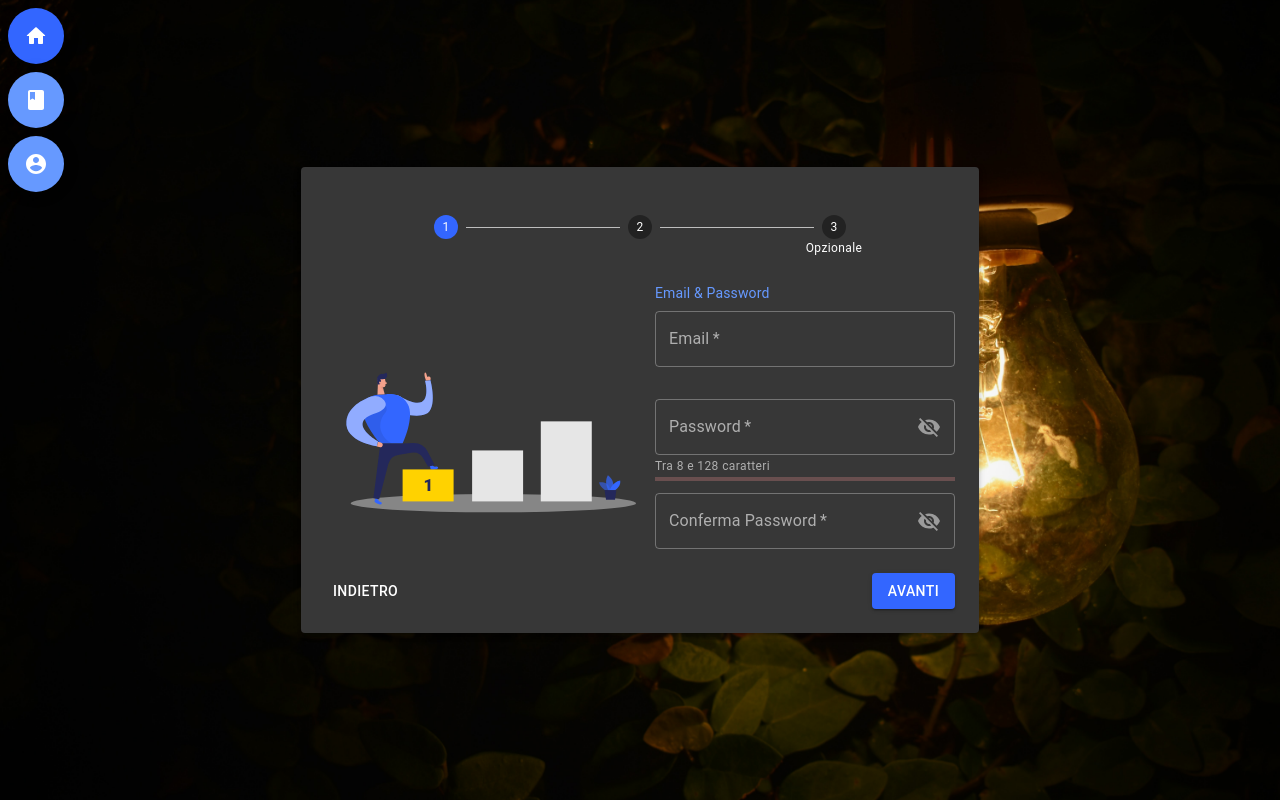
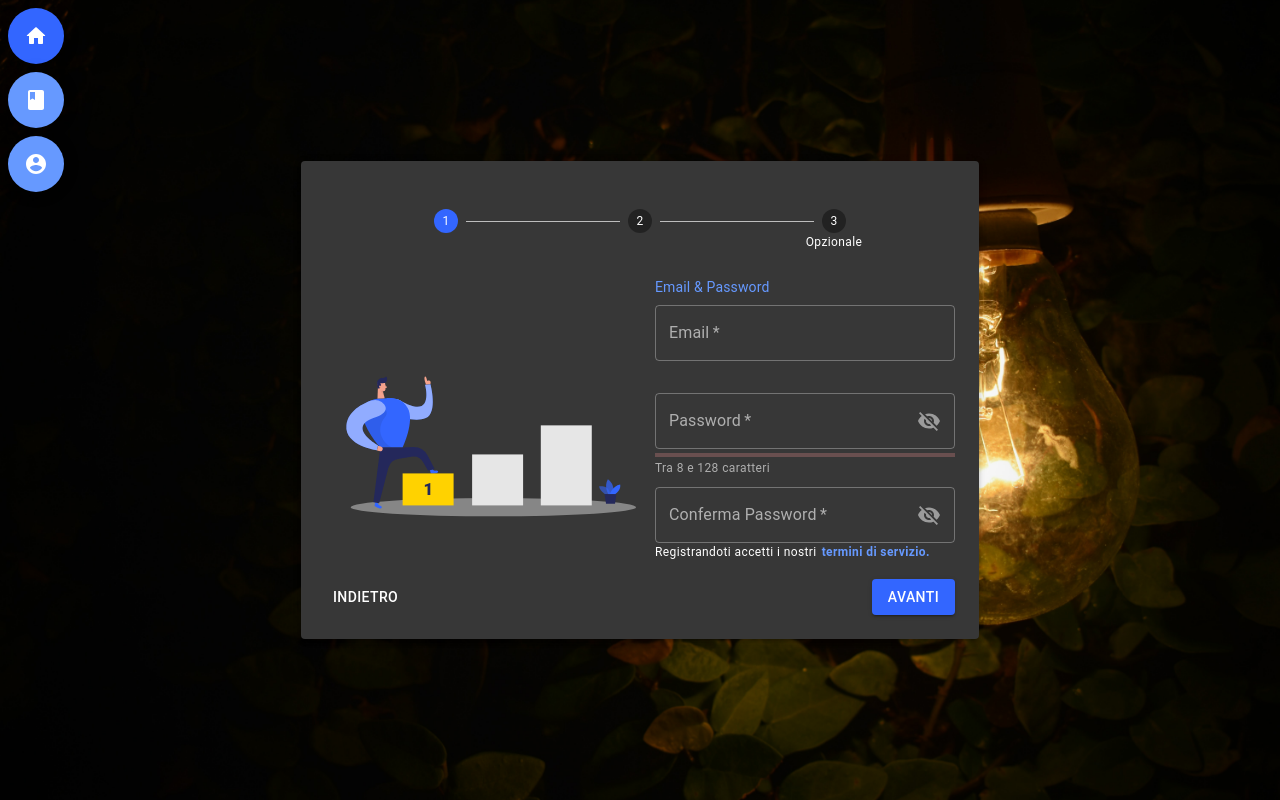
Before and after one commit to webion-hub/cody, a React (Create React App) app in the folder cody/ClientApp/: page /sign-up in a window 1280 px wide. Built offline with nearby package versions, Linux system fonts and the light colour scheme.

Commit message:
Add terms and service link

```diff
--- a/cody/ClientApp/src/pages/sign_up/sign_up_steps/1_email_password/email_password_step.js
+++ b/cody/ClientApp/src/pages/sign_up/sign_up_steps/1_email_password/email_password_step.js
@@ -6,6 +6,7 @@ import { Typography } from '@material-ui/core';
 import { TextField } from '@material-ui/core';
 import { Fade } from '@material-ui/core';
 import { Grid } from '@material-ui/core';
+import { Link } from '@material-ui/core';
 
 import { Password } from '../../../../components/password/password_textfield';
 import { PwStrengthProgress } from '../../../../components/password/password_strenght_progress';
@@ -54,7 +55,7 @@ export class EmailPassword extends Component{
       <SignUpBase
         image={<Step1 size={this.props.imageWidth}/>}
         formWidth={this.props.formWidth}
-        bottomMargin={2}
+        bottomMargin={1}
         margin={1}
         items={[
           <Typography
@@ -120,6 +121,10 @@ export class EmailPassword extends Component{
                 }
              }}
             />
+            <Box m={0.5}/>
+            <PwStrengthProgress
+              password={this.state.password}
+            />
             <Typography
               variant="caption"
               style={{
@@ -128,11 +133,8 @@ export class EmailPassword extends Component{
             >
               Tra 8 e 128 caratteri
             </Typography>
-            <PwStrengthProgress
-              password={this.state.password}
-            />
           </Box>,
-          <Box m={1.5}/>,
+          <Box>
             <Password
               label="Conferma Password"
               labelWidth= {163}
@@ -147,6 +149,34 @@ export class EmailPassword extends Component{
                 }
               }}
             />
+            <Grid
+              container
+              direction="row"
+              justify="flex-start"
+              alignContent="flex-start"
+            >
+              <Typography
+                variant="caption"
+                style={{
+                  color: Colors.disable,
+                  marginRight: 5
+                }}
+              >
+                Registrandoti accetti i nostri
+              </Typography>
+              <Link
+                component="button"
+                variant="caption"
+                href="/terms_and_services"
+                style={{
+                  color: Colors.disable,
+                  fontWeight: "bold",
+                }}
+              >
+                termini di servizio.
+              </Link>
+            </Grid>
+          </Box>,
         ]}
       />
     );
```
Lines whose indentation alone changed are shown as unchanged.
